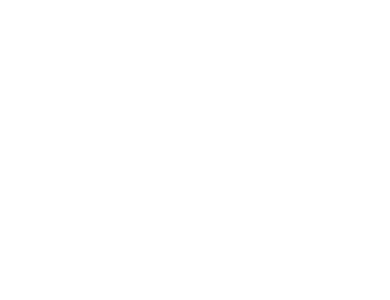
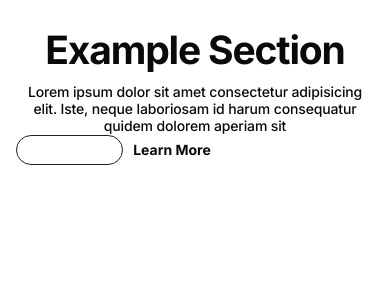
Before and after one commit to vipulkumar-dev/kargul-starter, a Next.js app: page / in a window 390 px wide. Shown: the top 300 px of the page. Built offline with nearby package versions, Linux system fonts and the light colour scheme.

Commit message:
feat: add ExampleSection component to Home page and update globals.css to use variant-based media queries for responsive padding

```diff
--- a/app/globals.css
+++ b/app/globals.css
@@ -85,19 +85,19 @@
   --padding-global: 1rem;
   --padding-section-md: 2rem;
 }
-@media (min-width: 480px) {
+@variant sm {
   :root {
     --padding-global: 2rem;
     --padding-section-md: 2rem;
   }
 }
-@media (min-width: 768px) {
+@variant md {
   :root {
     --padding-global: 2.5rem;
     --padding-section-md: 2.25rem;
   }
 }
-@media (min-width: 1024px) {
+@variant lg {
   :root {
     --padding-global: max(4vw, 2.5rem);
     --padding-section-md: 3.25rem;
--- a/app/page.tsx
+++ b/app/page.tsx
@@ -1,9 +1,12 @@
 "use client";
+import ExampleSection from "@/components/ExampleSection";
 
 export default function Home() {
   return (
     <>
-      <main className="max-w-full overflow-x-clip">{/* other code */}</main>
+      <main className="max-w-full overflow-x-clip">
+        <ExampleSection />
+      </main>
     </>
   );
 }
```
Also changed, not shown: 1 other file (tests, documents, lock files or other folders).
